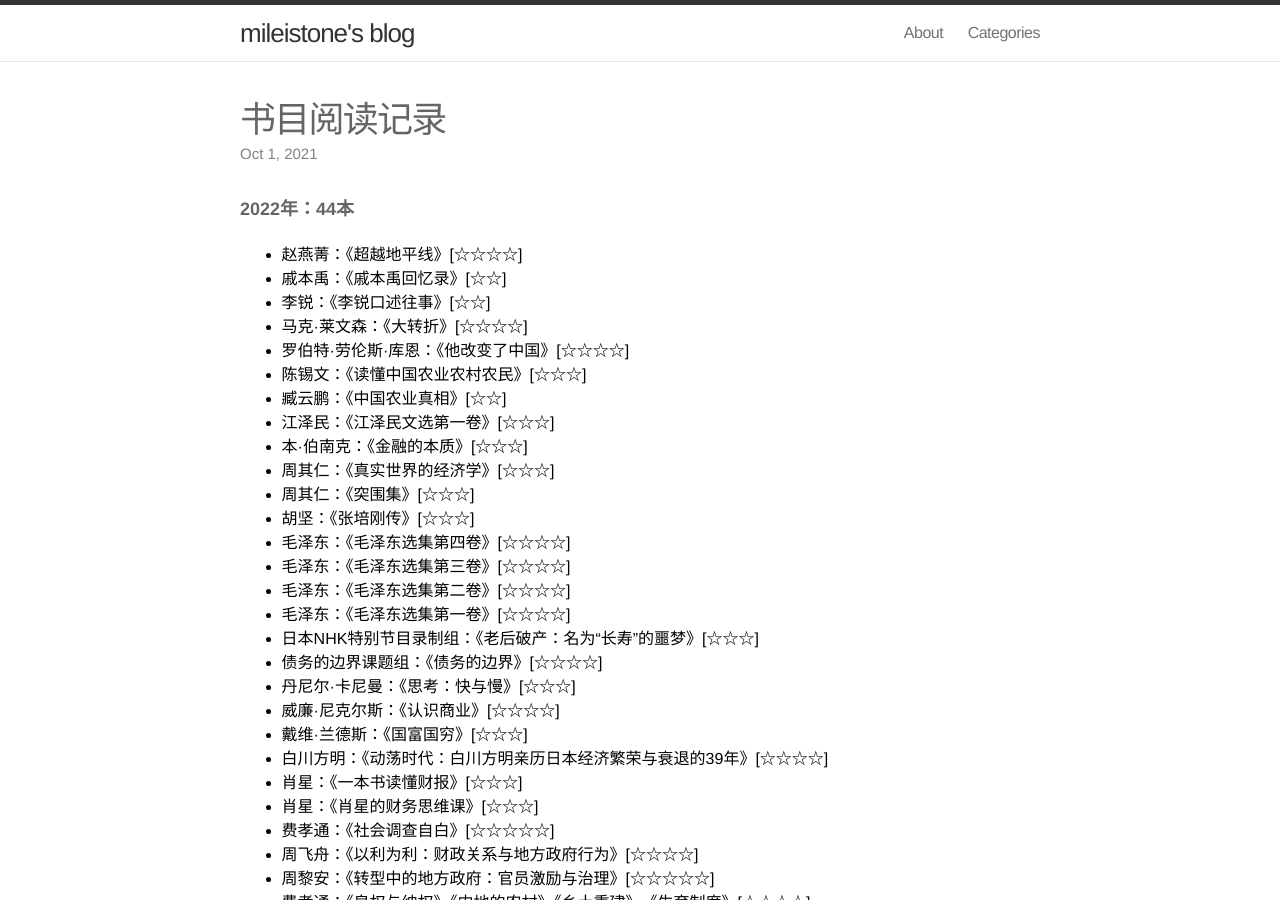
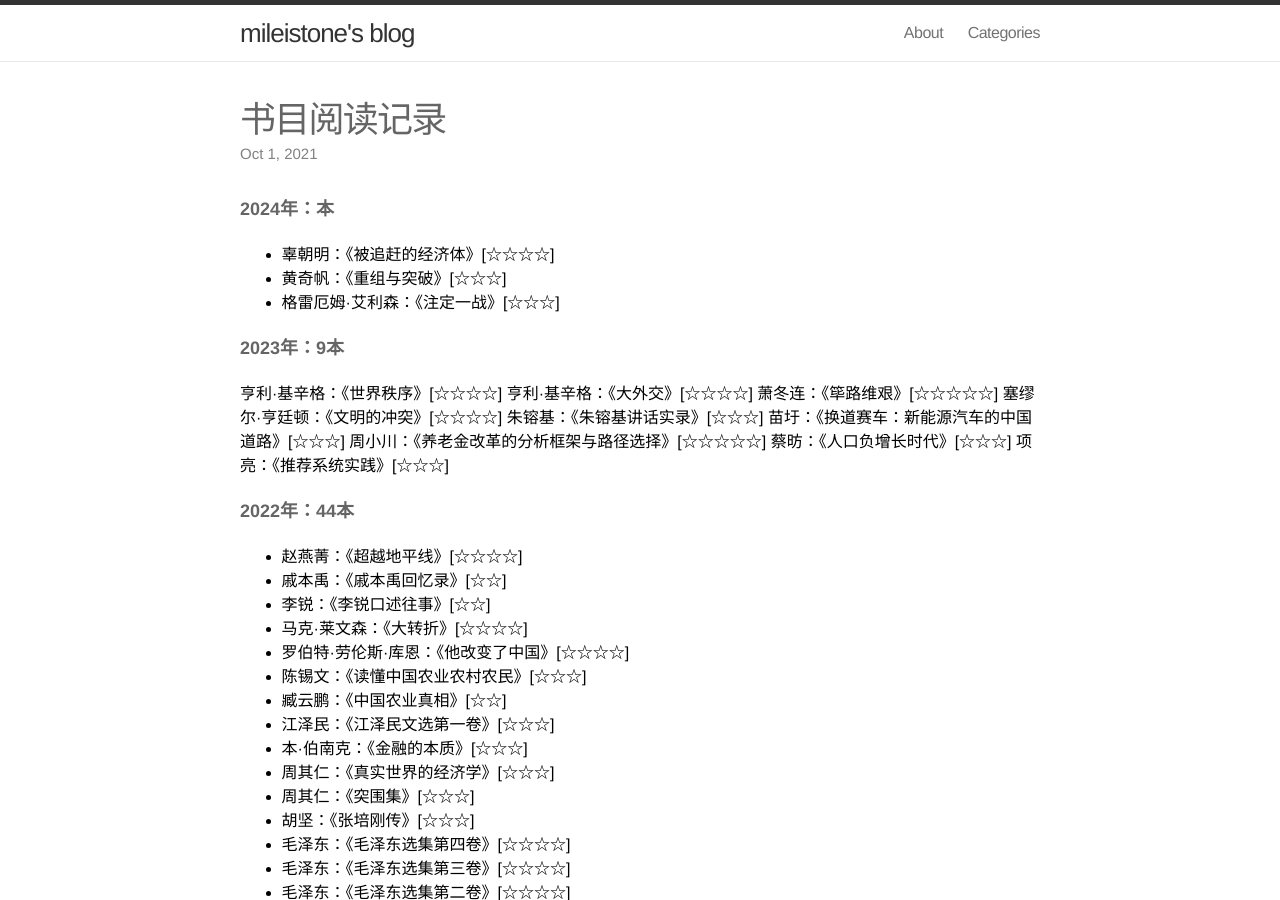
Before and after one commit to mileistone/mileistone.github.io, a Jekyll site: the page built from _posts/2021-10-01-books.md, in a window 1280 px wide and 900 px high. Built offline with Jekyll 4.4.1, drawn with Linux system fonts in a browser that asks for light colours.

Commit message:
Update 2021-10-01-books.md

```diff
--- a/_posts/2021-10-01-books.md
+++ b/_posts/2021-10-01-books.md
@@ -6,6 +6,22 @@ excerpt: 这些年翻过的书籍
 categories: Life
 date: 2021-10-01 22:00:00
 ---
+
+##### 2024年：本
+- 辜朝明：《被追赶的经济体》[☆☆☆☆]
+- 黄奇帆：《重组与突破》[☆☆☆]
+- 格雷厄姆·艾利森：《注定一战》[☆☆☆]
+
+##### 2023年：9本
+亨利·基辛格：《世界秩序》[☆☆☆☆]
+亨利·基辛格：《大外交》[☆☆☆☆]
+萧冬连：《筚路维艰》[☆☆☆☆☆]
+塞缪尔·亨廷顿：《文明的冲突》[☆☆☆☆]
+朱镕基：《朱镕基讲话实录》[☆☆☆]
+苗圩：《换道赛车：新能源汽车的中国道路》[☆☆☆]
+周小川：《养老金改革的分析框架与路径选择》[☆☆☆☆☆]
+蔡昉：《人口负增长时代》[☆☆☆]
+项亮：《推荐系统实践》[☆☆☆]
 
 ##### 2022年：44本
 - 赵燕菁：《超越地平线》[☆☆☆☆]
```
